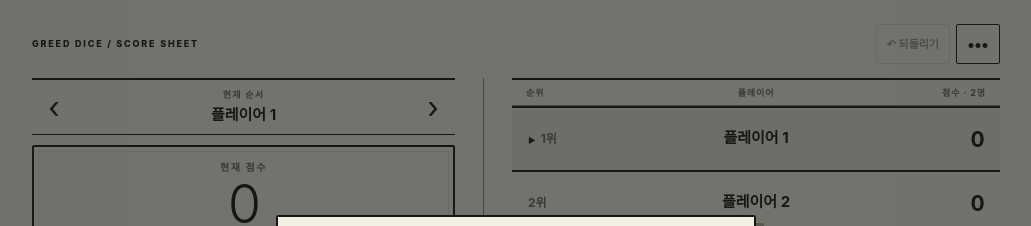
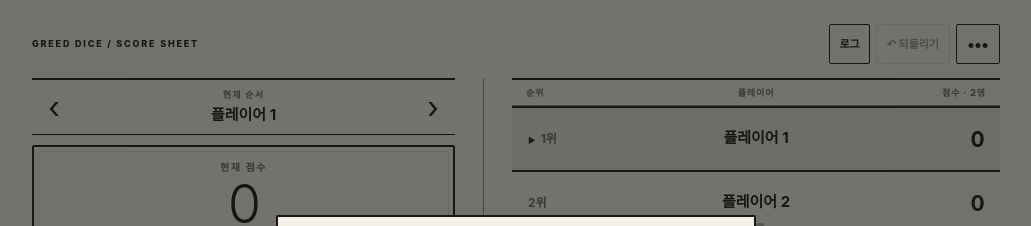
Before and after one commit to 97Wobbler/greed-dice, a React (Vite) app: page / in a window 1280 px wide. Shown: the top 226 px of the page, without its empty margins (124-1155 px from the left). Built offline with nearby package versions, Linux system fonts and the light colour scheme.

Commit message:
Add per-game score award log

```diff
--- a/app/globals.css
+++ b/app/globals.css
@@ -27,6 +27,8 @@ h1, h2, p { margin-top: 0; }
 h1 { margin-bottom: 0; font-size: 29px; font-weight: 800; line-height: 1; letter-spacing: -.04em; }
 h2 { margin-bottom: 0; font-size: 18px; }
 .icon-button { width: 44px; height: 40px; border: 1px solid var(--ink); border-radius: 2px; background: transparent; font-weight: 800; }
+.log-button { display: flex; height: 40px; padding: 0 9px; align-items: center; gap: 5px; border: 1px solid var(--ink); border-radius: 2px; background: transparent; font-size: 11px; font-weight: 750; }
+.log-button span { display: grid; min-width: 17px; height: 17px; padding: 0 4px; place-items: center; color: var(--paper); background: var(--ink); font-size: 9px; }
 .undo-button { height: 40px; padding: 0 10px; border: 1px solid var(--ink); border-radius: 2px; background: transparent; font-size: 11px; font-weight: 750; }
 .undo-button:disabled { color: #97958c; border-color: var(--faint); }
 
@@ -73,6 +75,15 @@ h2 { margin-bottom: 0; font-size: 18px; }
 
 .modal-backdrop { position: fixed; z-index: 20; inset: 0; display: flex; align-items: flex-end; justify-content: center; padding: 12px; background: rgba(23, 23, 20, .58); }
 .modal { width: min(100%, 480px); max-height: 90dvh; overflow: auto; padding: 24px 20px calc(20px + env(safe-area-inset-bottom)); border: 2px solid var(--ink); border-radius: 2px; background: var(--paper); box-shadow: 8px 8px 0 rgba(23,23,20,.3); }
+.log-modal { display: flex; max-height: min(78dvh, 640px); flex-direction: column; overflow: hidden; }
+.empty-log { margin: 34px 0 18px; color: var(--muted); font-size: 13px; text-align: center; }
+.log-list { min-height: 0; margin: 22px 0 0; padding: 0; overflow-y: auto; border-top: 2px solid var(--ink); list-style: none; }
+.log-list li { display: grid; min-height: 58px; padding: 10px 2px; grid-template-columns: 54px minmax(0, 1fr) auto; gap: 10px; align-items: center; border-bottom: 1px solid var(--line); }
+.log-list time { color: var(--muted); font-size: 10px; font-variant-numeric: tabular-nums; }
+.log-list strong { overflow: hidden; font-size: 14px; text-overflow: ellipsis; white-space: nowrap; }
+.log-list div { display: grid; justify-items: end; }
+.log-list b { color: #1457d9; font-size: 17px; }
+.log-list div span { margin-top: 2px; color: var(--muted); font-size: 9px; }
 .setup-list { display: grid; gap: 9px; margin: 22px 0 12px; }
 .setup-row { display: grid; grid-template-columns: 22px 1fr auto; gap: 8px; align-items: center; }
 .setup-row > span { color: var(--muted); text-align: center; font-size: 13px; font-weight: 650; }
--- a/app/page.tsx
+++ b/app/page.tsx
@@ -3,7 +3,8 @@
 import { useEffect, useMemo, useState } from "react";
 
 type Player = { id: string; name: string; score: number };
-type GameState = { players: Player[]; activePlayerId: string; currentScore: number };
+type AwardLog = { id: string; playerName: string; amount: number; totalAfter: number; createdAt: number };
+type GameState = { players: Player[]; activePlayerId: string; currentScore: number; logs: AwardLog[] };
 
 const STORAGE_KEY = "greed-dice-scoreboard-v1";
 const initialState: GameState = {
@@ -13,15 +14,24 @@ const initialState: GameState = {
   ],
   activePlayerId: "player-1",
   currentScore: 0,
+  logs: [],
 };
 
 const formatScore = (score: number) => score.toLocaleString("ko-KR");
+const formatTime = (timestamp: number) => new Intl.DateTimeFormat("ko-KR", { hour: "2-digit", minute: "2-digit" }).format(timestamp);
 const makeId = () => `player-${Date.now()}-${Math.random().toString(16).slice(2)}`;
 
 function loadGame(): GameState {
   try {
     const stored = localStorage.getItem(STORAGE_KEY);
-    return stored ? (JSON.parse(stored) as GameState) : initialState;
+    if (!stored) return initialState;
+    const parsed = JSON.parse(stored) as Partial<GameState>;
+    return {
+      ...initialState,
+      ...parsed,
+      players: parsed.players?.length ? parsed.players : initialState.players,
+      logs: Array.isArray(parsed.logs) ? parsed.logs : [],
+    };
   } catch {
     return initialState;
   }
@@ -31,6 +41,7 @@ export default function Home() {
   const [game, setGame] = useState<GameState>(loadGame);
   const [setupOpen, setSetupOpen] = useState(() => !localStorage.getItem(STORAGE_KEY));
   const [restartOpen, setRestartOpen] = useState(false);
+  const [logOpen, setLogOpen] = useState(false);
   const [editingScore, setEditingScore] = useState(false);
   const [scoreInput, setScoreInput] = useState("0");
   const [undoState, setUndoState] = useState<GameState | null>(null);
@@ -82,10 +93,19 @@ export default function Home() {
   function awardActive() {
     if (game.currentScore === 0 || !activePlayer) return;
     const awardedScore = game.currentScore;
+    const totalAfter = activePlayer.score + awardedScore;
+    const log: AwardLog = {
+      id: `log-${Date.now()}`,
+      playerName: activePlayer.name,
+      amount: awardedScore,
+      totalAfter,
+      createdAt: Date.now(),
+    };
     commit(
       {
         ...game,
         currentScore: 0,
+        logs: [log, ...game.logs],
         players: game.players.map((item) =>
           item.id === activePlayer.id ? { ...item, score: item.score + awardedScore } : item,
         ),
@@ -105,6 +125,7 @@ export default function Home() {
     const next = {
       ...game,
       currentScore: 0,
+      logs: [],
       players: game.players.map((player) => ({ ...player, score: 0 })),
       activePlayerId: game.players[0]?.id ?? "",
     };
@@ -137,6 +158,7 @@ export default function Home() {
           <p className="eyebrow">GREED DICE / SCORE SHEET</p>
         </div>
         <div className="header-actions">
+          <button className="log-button" onClick={() => setLogOpen(true)} aria-label={`점수 지급 로그 ${game.logs.length}건`}>로그{game.logs.length > 0 && <span>{game.logs.length}</span>}</button>
           <button className="undo-button" disabled={!undoState} onClick={() => { if (!undoState) return; setGame(undoState); setUndoState(null); setHighlightedPlayerId(null); setNotice("직전 변경을 되돌렸습니다"); }} aria-label="직전 점수 변경 되돌리기">↶ 되돌리기</button>
           <button className="icon-button" onClick={() => setSetupOpen(true)} aria-label="플레이어 설정">•••</button>
         </div>
@@ -199,6 +221,30 @@ export default function Home() {
         </div>
       </section>
 
+      {logOpen && (
+        <div className="modal-backdrop" role="presentation">
+          <section className="modal log-modal" role="dialog" aria-modal="true" aria-labelledby="log-title">
+            <div className="modal-header">
+              <div><p className="eyebrow">THIS GAME</p><h2 id="log-title">점수 지급 로그</h2></div>
+              <button className="icon-button" onClick={() => setLogOpen(false)} aria-label="로그 닫기">×</button>
+            </div>
+            {game.logs.length === 0 ? (
+              <p className="empty-log">아직 지급된 점수가 없습니다.</p>
+            ) : (
+              <ol className="log-list">
+                {game.logs.map((log) => (
+                  <li key={log.id}>
+                    <time dateTime={new Date(log.createdAt).toISOString()}>{formatTime(log.createdAt)}</time>
+                    <strong>{log.playerName}</strong>
+                    <div><b>+{formatScore(log.amount)}</b><span>누적 {formatScore(log.totalAfter)}</span></div>
+                  </li>
+                ))}
+              </ol>
+            )}
+          </section>
+        </div>
+      )}
+
       {setupOpen && (
         <div className="modal-backdrop" role="presentation">
           <section className="modal" role="dialog" aria-modal="true" aria-labelledby="setup-title">
@@ -231,7 +277,7 @@ export default function Home() {
           <section className="modal confirm-modal" role="alertdialog" aria-modal="true" aria-labelledby="restart-title">
             <span className="warning-mark">!</span>
             <h2 id="restart-title">점수를 모두 지울까요?</h2>
-            <p>플레이어 이름과 순서는 유지되고, 모든 점수만 0으로 초기화됩니다.</p>
+            <p>플레이어 이름과 순서는 유지되고, 모든 점수와 이번 판의 지급 로그가 초기화됩니다.</p>
             <div className="confirm-actions">
               <button onClick={() => setRestartOpen(false)}>취소</button>
               <button className="danger-button" onClick={resetScores}>모든 점수 초기화</button>
```
